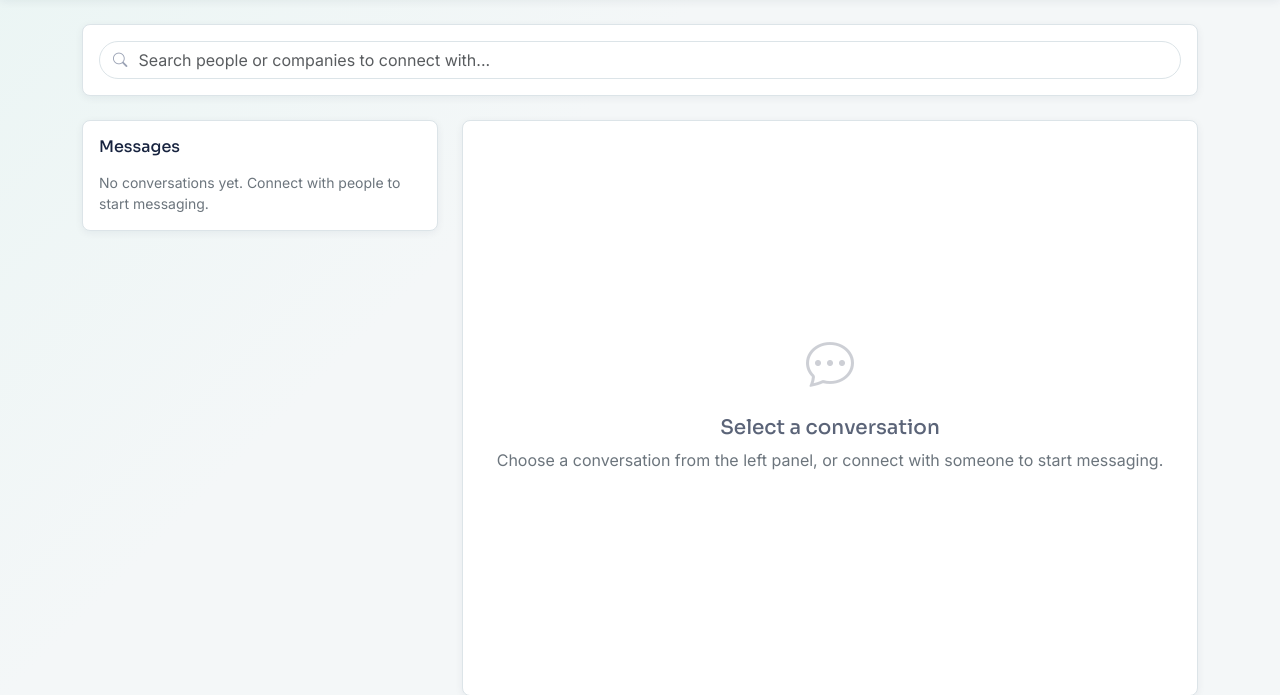
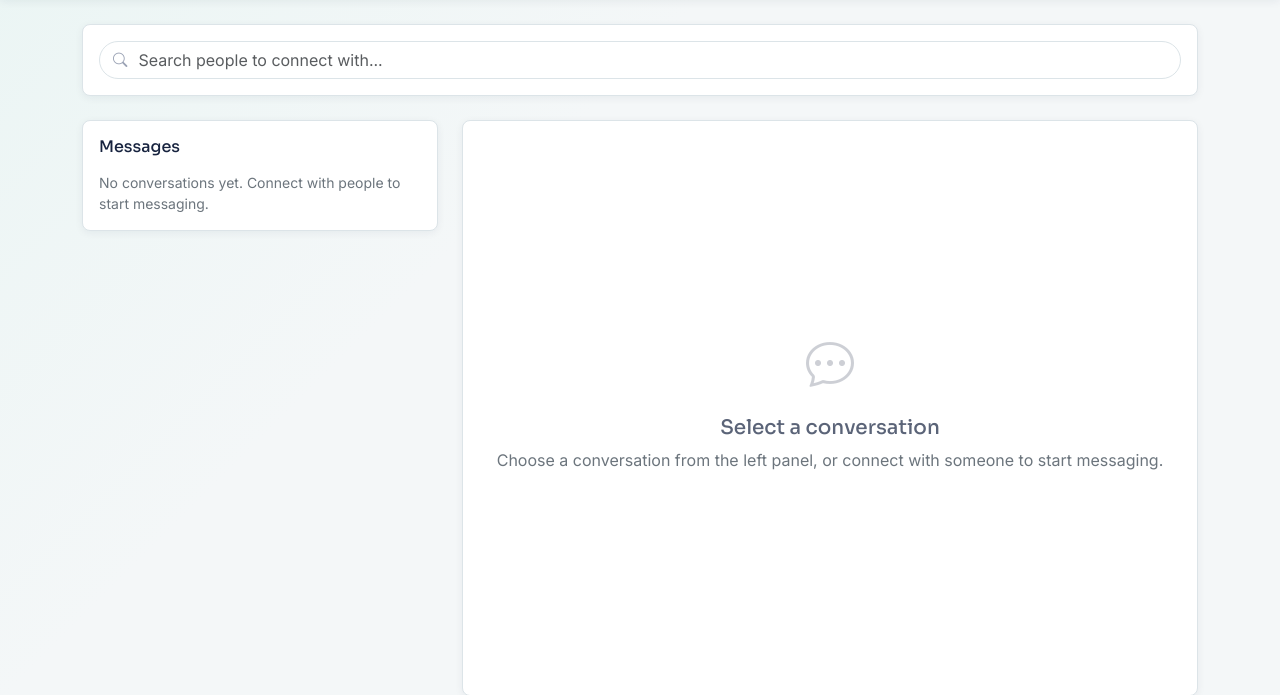
Before and after one commit to vylophil/KoneKT, a PHP site: the page made by network.php in a window 1280 px wide. Shown: the part 68-763 px from the top of the page. Run offline with PHP 8.4, Linux system fonts and the light colour scheme; the visitor is signed in with stand-in values (Sample User, id 1); data that the repository does not hold is empty.

Commit message:
Changes in the Network Page

```diff
--- a/assets/js/global-search.js
+++ b/assets/js/global-search.js
@@ -1,5 +1,5 @@
 // ============================================================
-// KONEKT — Network Search (People & Companies)
+// KONEKT — Network Search (People Only)
 // ============================================================
 // Used on network.php — searches via /api/search/global_search.php
 // Debounced input, keyboard navigation, click-outside-to-close.
@@ -50,10 +50,9 @@
 
   // ── Render Results ─────────────────────────────────────────
   function renderResults(data, query) {
-    const people    = data.people || [];
-    const companies = data.companies || [];
+    const people = data.people || [];
 
-    if (people.length === 0 && companies.length === 0) {
+    if (people.length === 0) {
       results.innerHTML = '';
       empty.style.display = 'block';
       loading.style.display = 'none';
@@ -66,8 +65,6 @@
     let html = '';
 
     // People section
-    if (people.length > 0) {
-      html += '<div class="konekt-search-category"><i class="bi bi-people me-1"></i> People</div>';
     people.forEach(p => {
       const initials = getInitials(p.first_name, p.last_name).toUpperCase();
       const name = highlightMatch(p.first_name + ' ' + p.last_name, query);
@@ -84,27 +81,6 @@
           ${badge}
         </a>`;
     });
-    }
-
-    // Companies section
-    if (companies.length > 0) {
-      html += '<div class="konekt-search-category"><i class="bi bi-building me-1"></i> Companies</div>';
-      companies.forEach(c => {
-        const initials = (c.name || '').substring(0, 2).toUpperCase();
-        const name = highlightMatch(c.name, query);
-        const sub  = [c.industry, c.location].filter(Boolean).map(escapeHtml).join(' · ') || 'Company';
-
-        html += `
-          <a href="find_jobs.php?keyword=${encodeURIComponent(c.name)}" class="konekt-search-item" data-type="company" data-id="${c.id}">
-            <div class="konekt-search-avatar company-avatar">${initials}</div>
-            <div class="konekt-search-item-info">
-              <div class="konekt-search-item-name">${name}</div>
-              <div class="konekt-search-item-sub">${sub}</div>
-            </div>
-            <span class="konekt-search-item-badge badge-company">Company</span>
-          </a>`;
-      });
-    }
 
     results.innerHTML = html;
     showDropdown();
--- a/network.php
+++ b/network.php
@@ -163,11 +163,11 @@ function timeAgo($datetime) {
             <input type="text"
                    id="networkSearchInput"
                    class="form-control"
-                   placeholder="Search people or companies to connect with..."
+                   placeholder="Search people to connect with..."
                    autocomplete="off"
                    spellcheck="false"
                    style="padding-left:2.4rem;border-radius:24px;border-color:var(--line);"
-                   aria-label="Search people and companies">
+                   aria-label="Search people">
           </div>
         </div>
       </div>
```
Also changed, not shown: 2 other files. Lines whose indentation alone changed are shown as unchanged.
